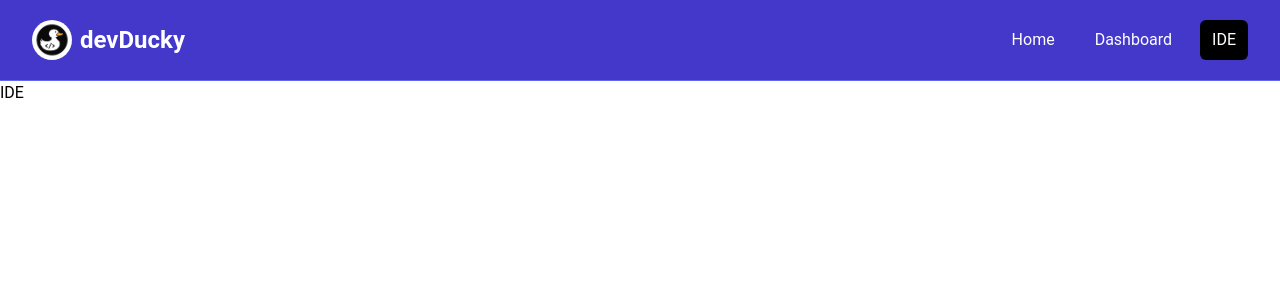
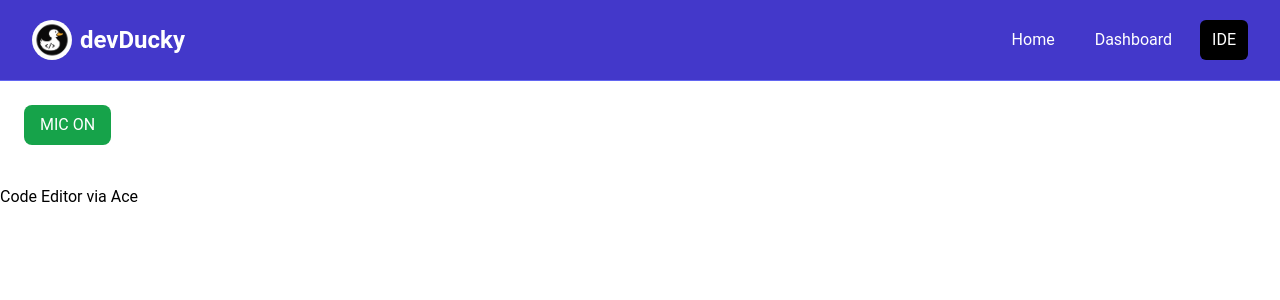
Before and after one commit to yukui5401/devDucky2024, a React (Vite) app in the folder frontend/: page /ide in a window 1280 px wide. Shown: the top 300 px of the page. Built offline with nearby package versions, Linux system fonts and the light colour scheme.

Commit message:
Mic indicator added

```diff
--- /dev/null
+++ b/frontend/src/components/MicToggle.jsx
@@ -0,0 +1,29 @@
+import React from "react";
+import { useState } from "react";
+
+const MicToggle = () => {
+  const [isMicOn, setIsMicOn] = useState(true);
+  const handleMicToggle = () => {
+    setIsMicOn(!isMicOn);
+    // any additional logic
+  };
+
+  return (
+    <div className="max-w-7xl mx-auto p-6">
+      <div className="flex mb-4">
+        <button
+          className={`text-white px-4 py-2 rounded-lg ${
+            isMicOn
+              ? "bg-green-600 hover:bg-green-700"
+              : "bg-red-600 hover:bg-red-700"
+          }`}
+          onClick={handleMicToggle}
+        >
+          {isMicOn ? "MIC ON" : "MIC OFF"}
+        </button>
+      </div>
+    </div>
+  );
+};
+
+export default MicToggle;
--- a/frontend/src/pages/IDE.jsx
+++ b/frontend/src/pages/IDE.jsx
@@ -1,7 +1,13 @@
 import React from "react";
+import MicToggle from "../components/MicToggle";
 
 const IDE = () => {
-  return <div>IDE</div>;
+  return (
+    <>
+      <MicToggle />
+      <div>Code Editor via Ace</div>
+    </>
+  );
 };
 
 export default IDE;
```
